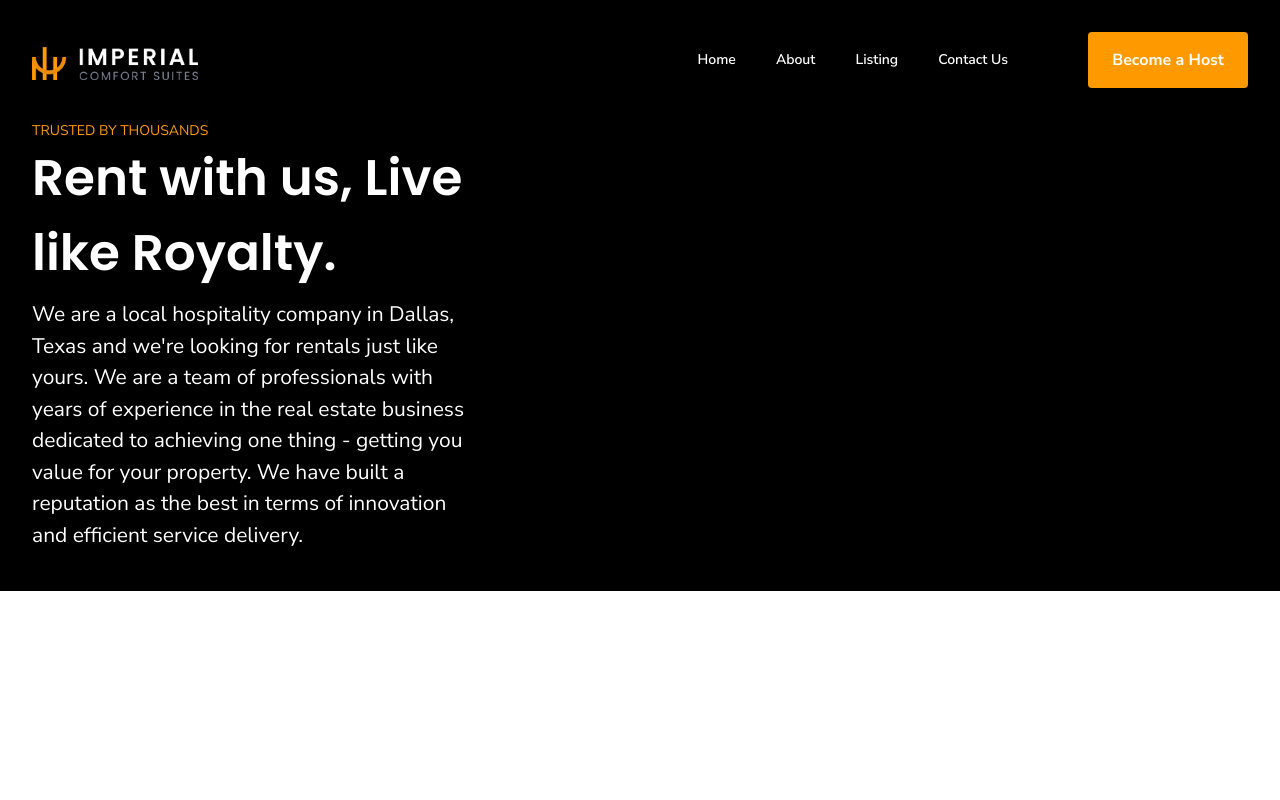
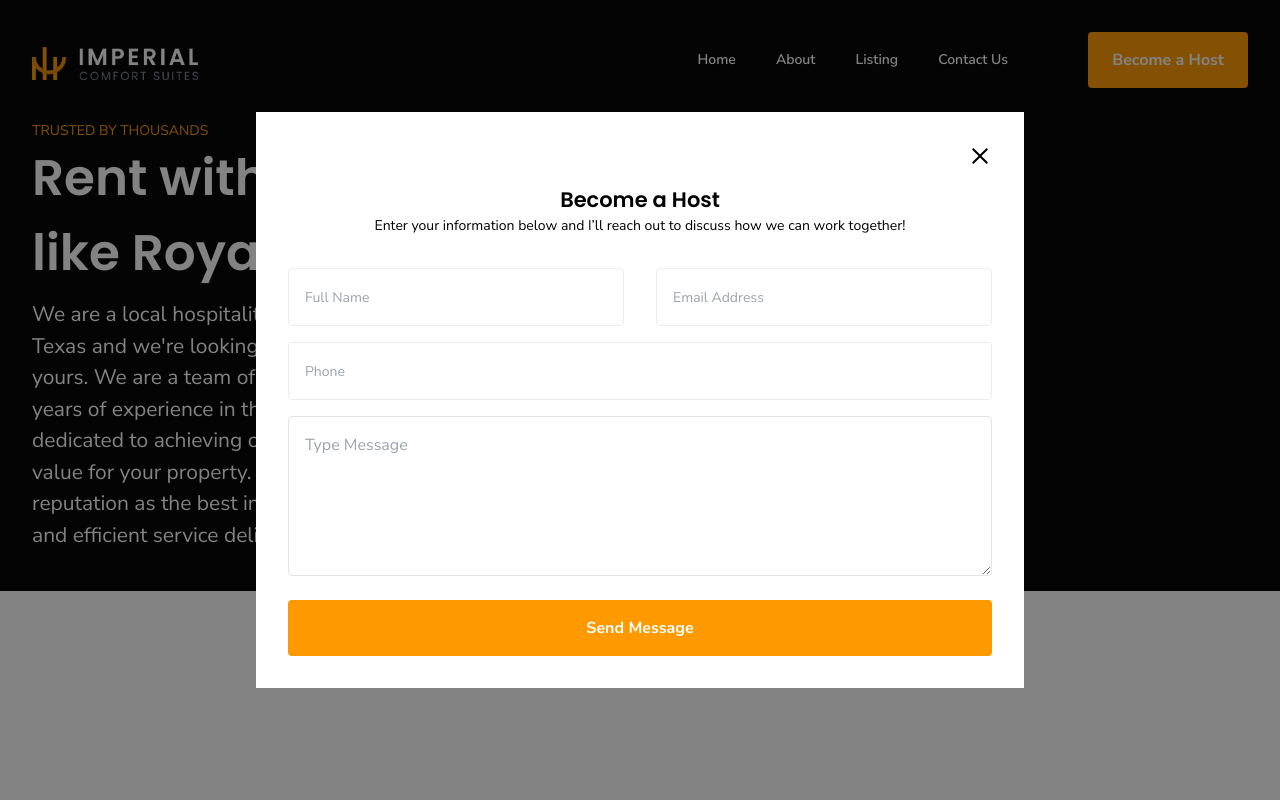
Before and after one commit to joelebukatobi/imperial-comfort-suites, a Next.js app in the folder frontend/: page /about in a window 1280 px wide. Both pictures are taken after a click on the button "Become a Host". Shown: the top 800 px of the page. Built offline with nearby package versions, Linux system fonts and the light colour scheme; grey boxes are pictures that could not be loaded.

Commit message:
Added the become a host modal

```diff
--- /dev/null
+++ b/frontend/src/assets/styles/global/components/host.module.scss
@@ -0,0 +1,32 @@
+#global {
+  .host {
+    @apply fixed top-0 left-0 h-[100vh] w-[100vw] bg-[#080808]/50 z-[1000] flex items-center justify-center;
+
+    & form {
+      @apply bg-white w-full lg:w-3/5 xl:w-2/5 p-[1.6rem] mx-[3.2rem] md:mx-0 md:p-[3.2rem] relative;
+
+      & header {
+        @apply flex flex-col items-center mt-[4rem] mb-[3.2rem];
+
+        & p {
+          @apply text-center text-[1.4rem] md:text-[unset];
+        }
+      }
+      & input {
+        @apply mb-[1.6rem];
+      }
+
+      & svg {
+        @apply h-[2.4rem] w-[2.4rem] absolute top-[1.6rem] right-[1.6rem] md:top-[3.2rem] md:right-[3.2rem] fill-black cursor-pointer;
+      }
+
+      & textarea {
+        @apply lg:h-[16rem] xl:h-[24rem];
+      }
+
+      & button {
+        @apply w-full;
+      }
+    }
+  }
+}
--- a/frontend/src/assets/styles/global/global.module.scss
+++ b/frontend/src/assets/styles/global/global.module.scss
@@ -2,6 +2,7 @@
 @import '@/styles//global/components/form.module';
 @import '@/styles//global/components/subscribe.module';
 @import '@/styles//global/components/card.module';
+@import '@/styles//global/components/host.module';
 //
 @import '@/styles//global/pages/index.module';
 @import '@/styles//global/pages/about.module';
--- a/frontend/src/assets/styles/global/layouts/header.module.scss
+++ b/frontend/src/assets/styles/global/layouts/header.module.scss
@@ -39,7 +39,7 @@
           width: 100% !important;
         }
         & main {
-          @apply absolute pl-[3.2rem] md:pl-0 md:left-[3.2rem] bottom-[3.2rem] h-[7.2rem]  flex items-center gap-x-[1.6rem] w-full;
+          @apply absolute pl-[3.2rem] bottom-[3.2rem] h-[7.2rem]  flex items-center gap-x-[1.6rem] w-full;
 
           & div:nth-of-type(1) {
             @apply flex items-center justify-center fill-black bg-white rounded-full h-full w-[7.2rem];
--- a/frontend/src/components/admin/element/Textarea.js
+++ b/frontend/src/components/admin/element/Textarea.js
@@ -6,7 +6,6 @@ export default function Input({
   value,
   onChange,
   name,
-  svg,
   label,
   className,
   classLabel,
--- a/frontend/src/components/global/components/AuthCheck.js
+++ /dev/null
@@ -1,18 +0,0 @@
-// Next JS
-import { useRouter } from 'next/router';
-// Redux Toolkit
-import { useSelector } from 'react-redux';
-// Components
-import Loading from '@/admin//components//Loading';
-export const AuthCheck = (props) => {
-  const { data } = useSelector((state) => state.user);
-  const pathname = useRouter.pathname;
-  const navigate = useRouter().push;
-
-  // if (!data) return <Loading />;
-  if (pathname === '/admin' && !data) {
-    navigate('/admin/login');
-  }
-
-  return props.children;
-};
--- /dev/null
+++ b/frontend/src/components/global/components/Host.js
@@ -0,0 +1,67 @@
+// React
+import { useState } from 'react';
+// Components
+import Button from '@/global//elements/Button';
+import Input from '@/global//elements/Input';
+import Textarea from '@/global//elements/Textarea';
+
+export default function Host({ modal, closeModal }) {
+  // State
+  const [name, setName] = useState('');
+  const [email, setEmail] = useState('');
+  const [phone, setPhone] = useState('');
+  const [message, setMessage] = useState('');
+
+  return (
+    <div className={modal ? 'host' : 'hidden'}>
+      <form action="">
+        <svg
+          onClick={() => {
+            closeModal(false);
+          }}
+          className=""
+        >
+          <use href="/images/sprite.svg#icon-something" />
+        </svg>
+        <header>
+          <h3>Become a Host</h3>
+          <p>Enter your information below and I’ll reach out to discuss how we can work together!</p>
+        </header>
+        <div className="flex items-start gap-x-[3.2rem] mb-[2.4rem];">
+          <Input
+            name={'name'}
+            onChange={(e) => setCity(e.target.value)}
+            type={'text'}
+            required={'required'}
+            placeholder={'Full Name'}
+          />{' '}
+          <Input
+            name={'Email Address'}
+            onChange={(e) => setCity(e.target.value)}
+            type={'email'}
+            required={'required'}
+            placeholder={'Email Address'}
+          />
+        </div>
+        <div className="flex items-start gap-x-[3.2rem] mb-[2.4rem];">
+          <Input
+            name={'Phone Number'}
+            onChange={(e) => setCity(e.target.value)}
+            type={'phone'}
+            required={'required'}
+            placeholder={'Phone'}
+          />
+        </div>
+        <div className="flex items-start gap-x-[3.2rem] mb-[2.4rem];">
+          <Textarea
+            name={'message'}
+            onChange={(e) => setCity(e.target.value)}
+            required={'required'}
+            placeholder={'Type Message'}
+          />
+        </div>
+        <Button>Send Message</Button>
+      </form>
+    </div>
+  );
+}
--- a/frontend/src/components/global/layouts/Footer.js
+++ b/frontend/src/components/global/layouts/Footer.js
@@ -14,7 +14,7 @@ export default function Footer() {
                 <strong>Phone:</strong> (682) 283-7869
               </p>
               <p>
-                <strong>Email:</strong> info@imperialcomfortsuite.com
+                <strong>Email:</strong> info@imperialcomfortsuites.com
               </p>
             </div>
           </section>
--- a/frontend/src/components/global/layouts/Navbar.js
+++ b/frontend/src/components/global/layouts/Navbar.js
@@ -6,13 +6,19 @@ import { useRouter } from 'next/router';
 // Components
 import Container from '@/global//layouts/Container';
 import Button from '@/global//elements/Button';
+import Host from '@/global//components/Host';
 
 export default function Navbar() {
   // Assign next/router to a variable
   const pathname = useRouter().pathname;
   const [open, setOpen] = useState(false);
+  const [host, setHost] = useState(false);
   const toggle = () => {
     setOpen(!open);
+  };
+
+  const toggleHost = () => {
+    setHost(!host);
   };
   return (
     <Container className={'max-width w-[100%]'}>
@@ -62,9 +68,11 @@ export default function Navbar() {
               </li>
             </Link>
           </ul>
-          <Button>Become a Host</Button>
+          <Button onClick={toggleHost}>Become a Host</Button>
         </div>
       </nav>
+
+      <Host modal={host} closeModal={setHost} />
     </Container>
   );
 }
```
